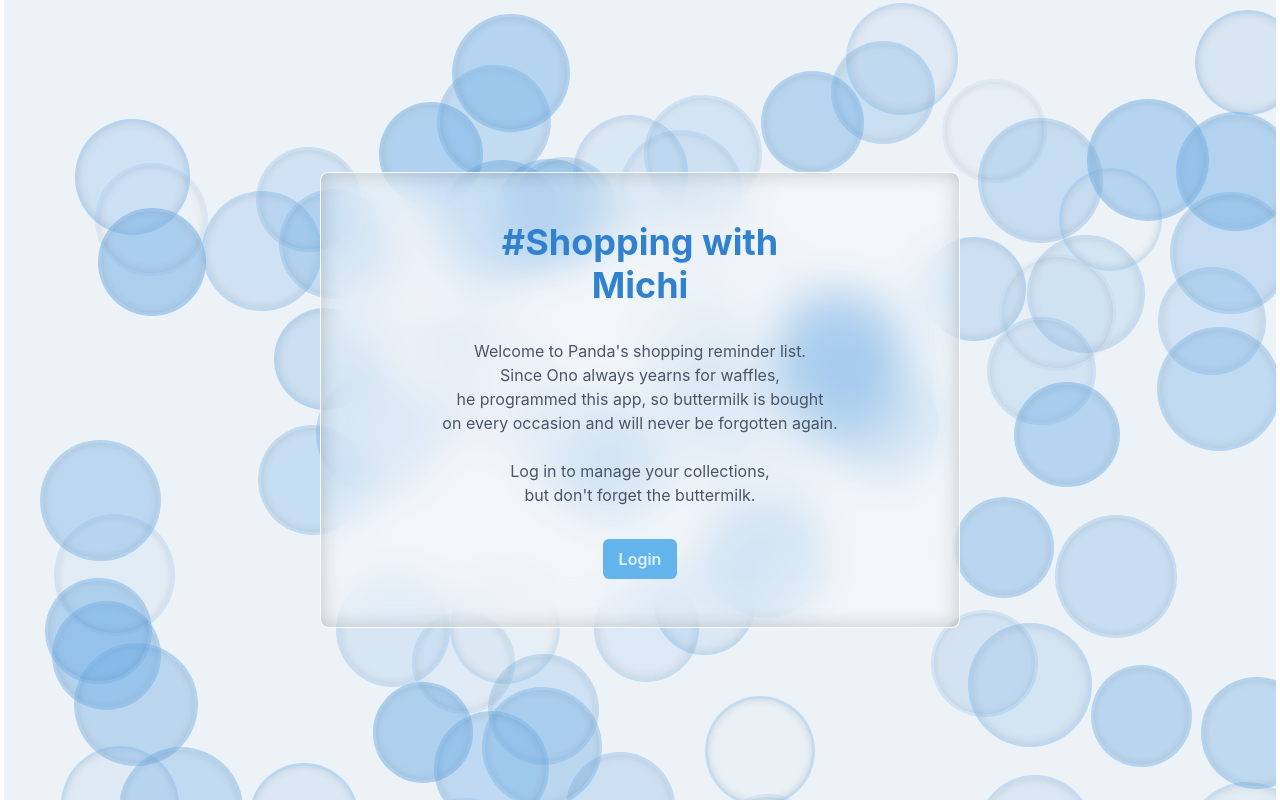
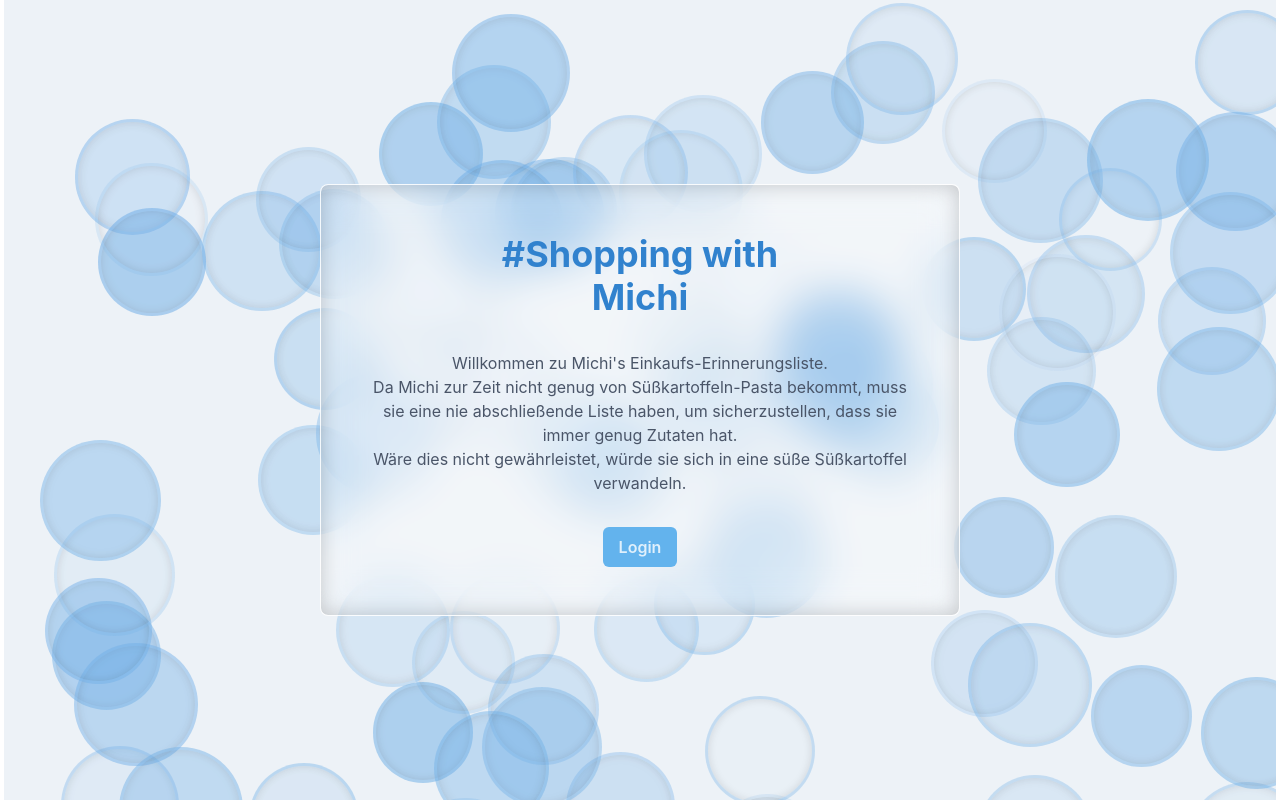
Before and after one commit to Speedle-phd/shopping-list-FE, a React (Vite) app: page / in a window 1280 px wide. Built offline with nearby package versions, Linux system fonts and the light colour scheme.

Commit message:
michi updater

```diff
--- a/src/pages/Hero.tsx
+++ b/src/pages/Hero.tsx
@@ -8,14 +8,17 @@ const Hero = () => {
          <Heading color='blue.500'>#Shopping with<br/>
          Michi</Heading>
          <Text color='gray.600' marginBlock={8}>
-            Welcome to Panda's shopping reminder list.
+            {/* Welcome to Panda's shopping reminder list.
             <br />
             Since Ono always yearns for waffles, <br />
             he programmed this app, so buttermilk is bought <br />
             on every occasion and will never be forgotten again. <br />
             <br />
             Log in to manage your collections, <br />
-            but don't forget the buttermilk.
+            but don't forget the buttermilk. */}
+            Willkommen zu Michi's Einkaufs-Erinnerungsliste. <br />
+            Da Michi zur Zeit nicht genug von Süßkartoffeln-Pasta bekommt, muss sie eine nie abschließende Liste haben, um sicherzustellen, dass sie immer genug Zutaten hat. <br />
+            Wäre dies nicht gewährleistet, würde sie sich in eine süße Süßkartoffel verwandeln. <br />
          </Text>
          <Link tabIndex={-1} to='login'>
             <Button
```
